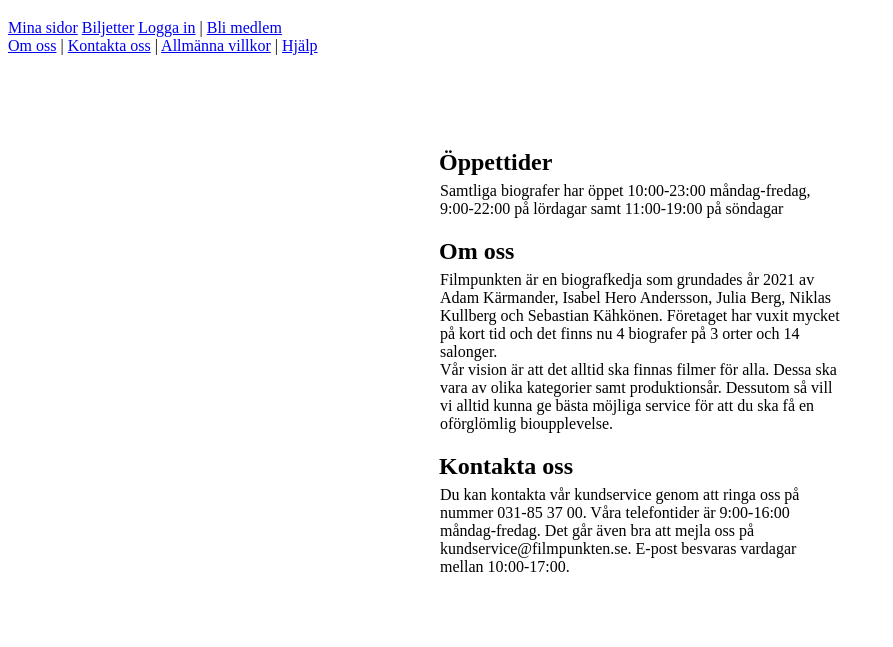
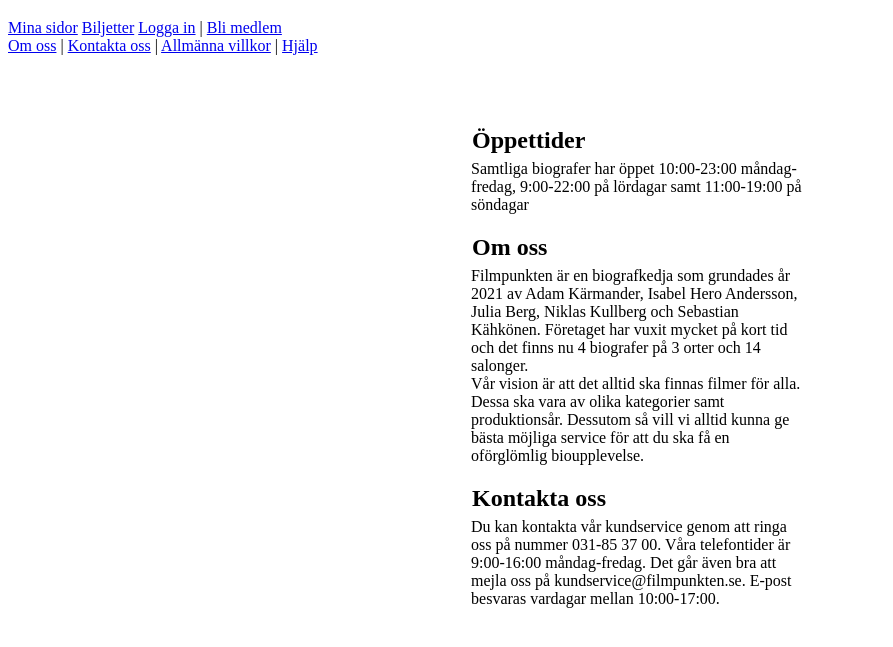
Before and after one commit to sebbekahkonen/Filmpunkten, a plain HTML site: page Filer som ej används/info.html in a window 1280 px wide. Shown: the part 87-734 px from the top of the page, without its empty margins (0-893 px from the left). Drawn offline with nearby package versions, Linux system fonts and the light colour scheme; files that its build step writes are made by us from their sources; files whose address does not match are found by name.

Commit message:
Styled the about us page and contact us page. Also commented out the container's border.

```diff
--- a/styles/info.css
+++ b/styles/info.css
@@ -34,8 +34,7 @@
    top: 50%;
    left: 50%;
    transform: translate(-50%, -40%);
-   width: 450px;
-   height: auto;
+   width: 30%;
    border-radius: 10px;
  }
 
@@ -48,20 +47,17 @@
 .openingTimes {
   text-align: left;
   margin: auto;
-  height: auto;
-  width: 400px;
+  width: 88%;
 }
 
 .aboutUs {
   text-align: left;
   margin: auto;
-  height: auto;
-  width: 400px;
+  width: 88%;
 }
 
 .contactUs {
   text-align: left;
   margin: auto;
-  height: auto;
-  width: 400px;
+  width: 88%;
 }
--- a/styles/main.css
+++ b/styles/main.css
@@ -85,7 +85,7 @@
   margin: 1% auto 0 auto;
   min-height: 35em;
   text-align: center;
-  border: 1.3px solid  rgb(134, 121, 121);
+  /*border: 1.3px solid  rgb(134, 121, 121);*/
 }
 
 html, body{
```
Also changed, not shown: contact.html (+0 -1 lines).
